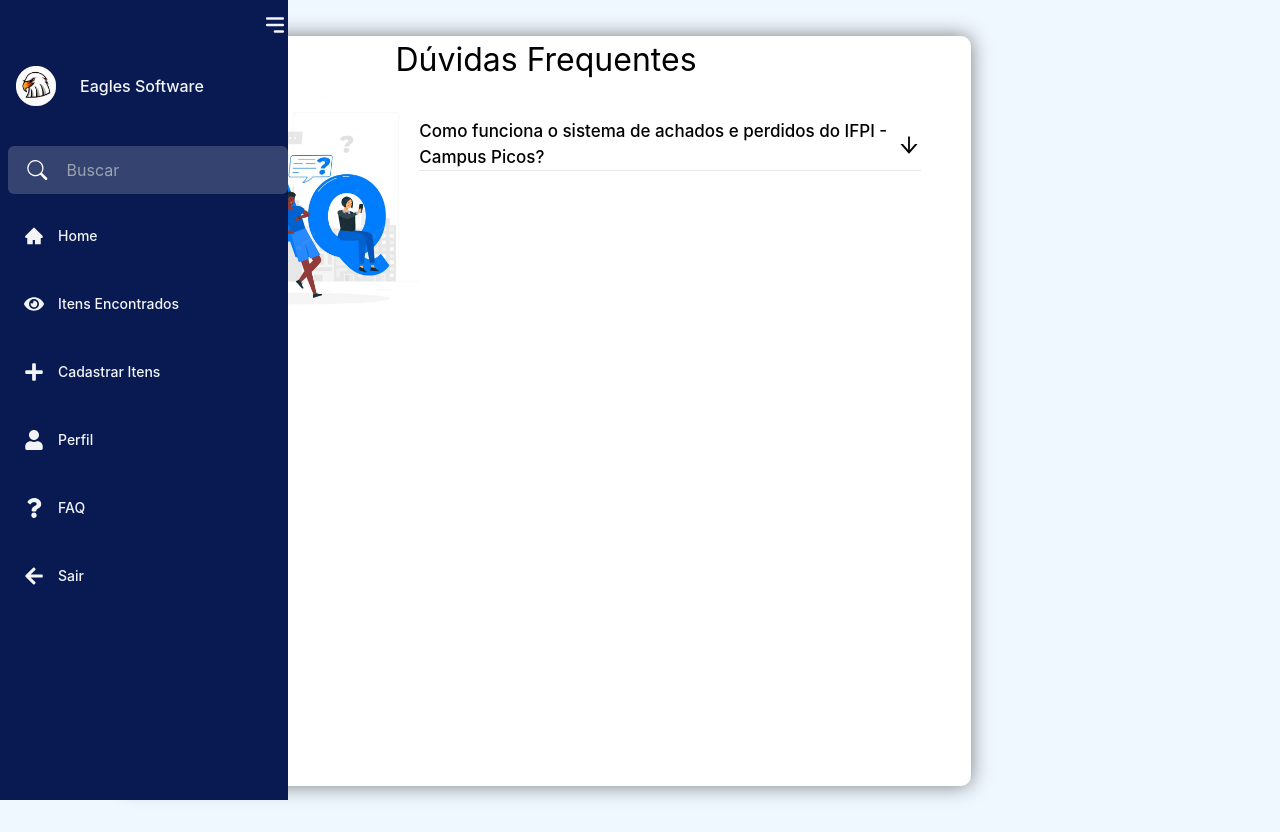
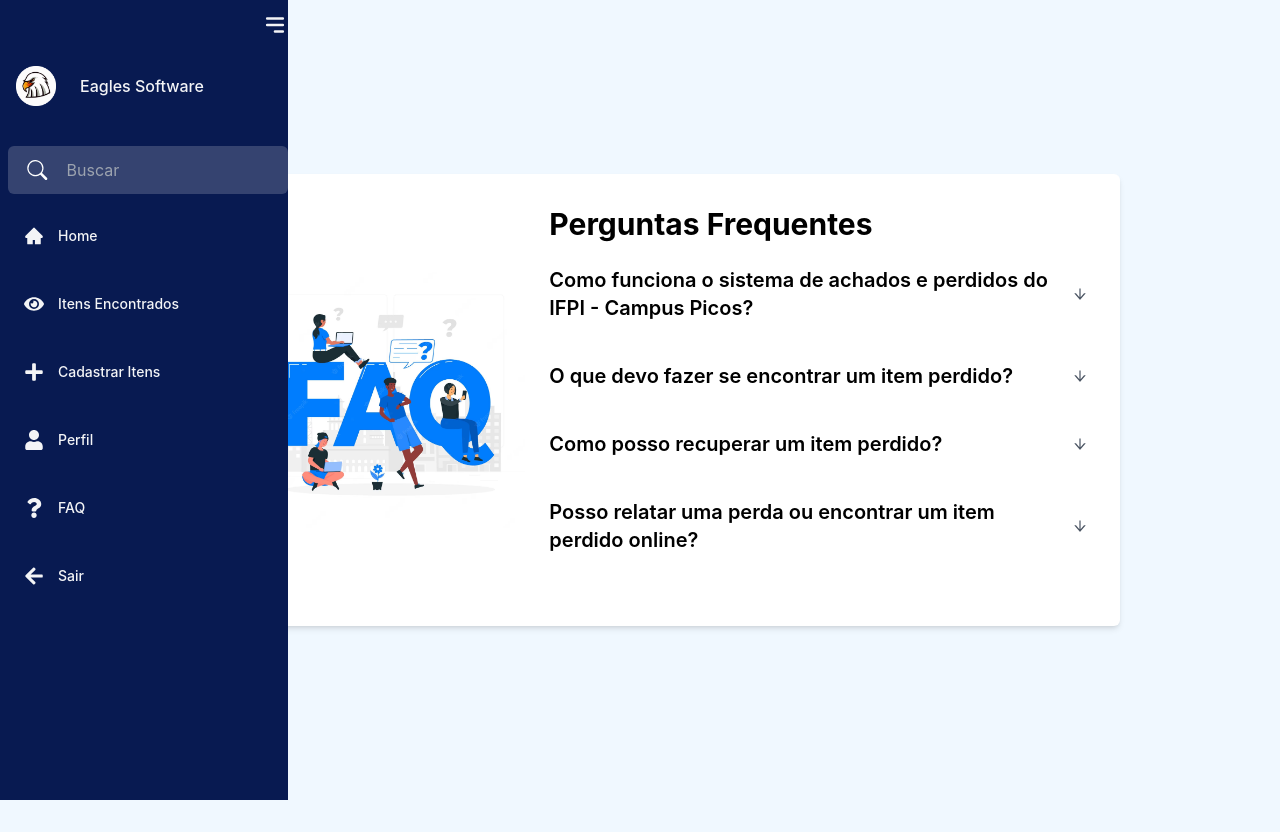
Before and after one commit to ifpi-picos/Eagle-Software-Front-End, a Next.js app: page /faq in a window 1280 px wide. After the commit the page ends 800 px from the top, so only its background shows below. Built offline with nearby package versions, Linux system fonts and the light colour scheme.

Commit message:
Aplicando TailWind na Página de FAQ

```diff
--- a/src/components/paginaFaq/faq.js
+++ b/src/components/paginaFaq/faq.js
@@ -1,51 +1,58 @@
-import React, { useState } from 'react'
-import { AiOutlineArrowUp, AiOutlineArrowDown } from 'react-icons/ai'
-import styles from './faq.module.css'
+import React, { useState } from 'react';
+import { AiOutlineArrowDown } from 'react-icons/ai';
 
 const FaqPage = () => {
-  const [expanded, setExpanded] = useState(false);
+  const [expandedIndex, setExpandedIndex] = useState(null);
 
-  const handleToggle = () => {
-    setExpanded(!expanded);
+  const handleToggle = (index) => {
+    setExpandedIndex((prevIndex) => (prevIndex === index ? null : index));
   };
 
   return (
-    <div className={styles['faq-Main']}>
-
-      <div className={styles['container-faq']}>
-        <h1 className={styles['title']}>Dúvidas Frequentes</h1>
-
-        <main className={styles['principal']}>
-          <div className={styles['faq-img']}>
-            <img src="/FAQ.avif" alt="Imagem de Perguntas Frequentes" className={styles['principal-img']} />
-          </div>
-
-          <div className={styles['content-principal']}>
-            <div className={`${styles['pergunta-resposta']} ${expanded ? styles['show-text'] : ''}`}>
-              <div className={styles['question']}>
-                <h3 className={styles['title-question']}>
-                  Como funciona o sistema de achados e perdidos do IFPI - Campus Picos?
+    <div className="min-h-screen flex flex-col items-center justify-center">
+      <div className="max-w-full sm:max-w-md md:max-w-lg lg:max-w-2xl xl:max-w-4xl p-8 bg-white ml-16 shadow-md rounded-md text-center lg:flex lg:items-center lg:justify-start">
+        <div className="lg:w-1/3 lg:mr-6 mb-6 lg:mb-0">
+          <img
+            src="/FAQ.avif"
+            alt="Imagem de Perguntas Frequentes"
+            className="w-full h-auto max-h-64 object-cover rounded-md"
+          />
+        </div>
+        <div className="lg:w-2/3 text-left">
+          <h1 className="text-3xl font-bold mb-6">Perguntas Frequentes</h1>
+          {[0, 1, 2, 3].map((index) => (
+            <div key={index} className="mb-6">
+              <div
+                className="flex items-center justify-between cursor-pointer"
+                onClick={() => handleToggle(index)}
+              >
+                <h3 className="text-xl font-semibold">
+                  {index === 0 && 'Como funciona o sistema de achados e perdidos do IFPI - Campus Picos?'}
+                  {index === 1 && 'O que devo fazer se encontrar um item perdido?'}
+                  {index === 2 && 'Como posso recuperar um item perdido?'}
+                  {index === 3 && 'Posso relatar uma perda ou encontrar um item perdido online?'}
                 </h3>
-                <button className={styles['question-btn']} onClick={handleToggle}>
-                  <span className={styles['up-icon']}>
-                    <AiOutlineArrowUp />
-                  </span>
-                  <span className={styles['down-icon']}>
-                    <AiOutlineArrowDown />
-                  </span>
-                </button>
+                <div className="transform transition-transform duration-300 ease-in-out">
+                  <AiOutlineArrowDown
+                    className={`text-gray-600 ${expandedIndex === index ? 'rotate-180' : ''}`}
+                  />
+                </div>
               </div>
-              <div className={styles['resposta']}>
-                <p className={styles['p-faq']}>O sistema de achados e perdidos do IFPI - Campus Picos é uma ferramenta tecnológica online
-                  oferecida para ajudar os membros da comunidade acadêmica a recuperar itens perdidos ou
-                  devolver itens encontrados nas dependências do campus. Os itens encontrados são armazenados
-                  em um local seguro e podem ser recuperados pelos proprietários mediante ida ao setor do
-                  controle de disciplina.
+              <div className={`mt-4 overflow-hidden transition-max-height duration-300 ease-in-out ${expandedIndex === index ? 'max-h-48' : 'max-h-0'}`}>
+                <p className="text-gray-700">
+                  {index === 0 &&
+                    'O sistema de achados e perdidos do IFPI - Campus Picos é uma ferramenta tecnológica online oferecida para ajudar os membros da comunidade acadêmica a recuperar itens perdidos ou devolver itens encontrados nas dependências do campus. Os itens encontrados são armazenados em um local seguro e podem ser recuperados pelos proprietários mediante ida ao setor do controle de disciplina.'}
+                  {index === 1 &&
+                    'Se você encontrar um item perdido nas dependências do IFPI - Campus Picos, leve-o imediatamente ao controle de disciplina. Os funcionários irão registrar o item e tomar as providências necessárias para devolvê-lo ao proprietário.'}
+                  {index === 2 &&
+                    'Para recuperar um item perdido, entre em contato com o controle de disciplina do IFPI - Campus Picos. Eles irão fornecer informações sobre o item encontrado e orientar sobre o processo de recuperação. Geralmente, é necessário comprovar a propriedade do item antes de recuperá-lo.'}
+                  {index === 3 &&
+                    'Atualmente, o sistema de achados e perdidos do IFPI - Campus Picos requer que você vá pessoalmente ao controle de disciplina para entregar ou resgatar o item. O sistema até o momento apenas facilita que o estudante encontre seu item sem precisar ir até o local de armazenamento.'}
                 </p>
               </div>
             </div>
-          </div>
-        </main>
+          ))}
+        </div>
       </div>
     </div>
   );
--- a/src/components/paginaFaq/faq.module.css
+++ b/src/components/paginaFaq/faq.module.css
@@ -1,5 +1,5 @@
 .body-faq {
-  font-family: 'Poppins', sans-serif;
+  font-family: 'Poppins', sans-serifzz;
   display: flex;
   justify-content: center;
   align-items: center;
@@ -21,9 +21,10 @@
 }
 
 .principal {
+  width: 33rem;
   position: relative;
   margin-left: 40px;
-  display: flex;
+  display: -webkit-box;
 }
 
 .title {
@@ -52,9 +53,11 @@
 }
 
 .title-question {
-  font-size: 1.2rem;
+  font-size: 1.1rem;
   font-weight: 500;
   color: #000;
+  width: 50rem;
+  margin-bottom: 10px;
 }
 
 .question-btn {
--- a/src/components/perfilUser/perfil.js
+++ b/src/components/perfilUser/perfil.js
@@ -33,7 +33,6 @@ export default function Perfil() {
 
     const handleSaveClick = () => {
         setEditing(false);
-        // Aqui você pode adicionar lógica para salvar os dados no backend, se necessário.
     };
 
     return (
--- a/src/components/sidebar/menu.js
+++ b/src/components/sidebar/menu.js
@@ -31,6 +31,11 @@ const Sidebar = () => {
     }
   }, [open]);
 
+  const handleLogout = () => {
+    localStorage.removeItem('token');
+    router.push('/login').then(() => window.location.reload());
+  };
+
   return (
     <section className="flex gap-6">
       <div
@@ -61,6 +66,7 @@ const Sidebar = () => {
               key={i}
               className={` ${menu?.margin && "mt-5"
                 } group flex items-center text-sm  gap-3.5 font-medium p-4 hover:bg-gray-800 rounded-md`}
+                onClick={menu?.name === "Sair" ? handleLogout : null}
             >
               <div>{React.createElement(menu?.icon, { size: "20" })}</div>
               <h2
--- a/src/pages/_app.js
+++ b/src/pages/_app.js
@@ -1,7 +1,15 @@
 import '../styles/globals.css'
+import Head from 'next/head';
 
 function MyApp({ Component, pageProps }) {
-  return <Component {...pageProps} />
+  return (
+    <>
+      <Head>
+        <link rel="icon" href="/logotipo-fotor.png" />
+      </Head>
+      <Component {...pageProps} />
+    </>
+  );
 }
 
-export default MyApp
+export default MyApp;
--- a/src/pages/faq.js
+++ b/src/pages/faq.js
@@ -1,17 +1,16 @@
-import Sidebar from '../components/sidebar/menu'
-import styles from '../components/sidebar/menu.module.css'
-import FaqPage from '../components/paginaFaq/faq'
+import Sidebar from '../components/sidebar/menu';
+import styles from '../components/sidebar/menu.module.css';
+import FaqPage from '../components/paginaFaq/faq';
 
 export default function telaFaq() {
-    return (
+  return (
     <div className={styles['body-faq']}>
-        <div className="flex bg-aliceblue">
-            <Sidebar />
-            <div className="w-3/4 ml-4 p-4 self-center flex justify-center">
-                <FaqPage />
-            </div>
+      <div className="flex bg-aliceblue h-screen">
+        <Sidebar />
+        <div className="w-full h-full items-center p-4 self-center flex justify-center">
+          <FaqPage />
         </div>
+      </div>
     </div>
-
-    );
+  );
 }
```
